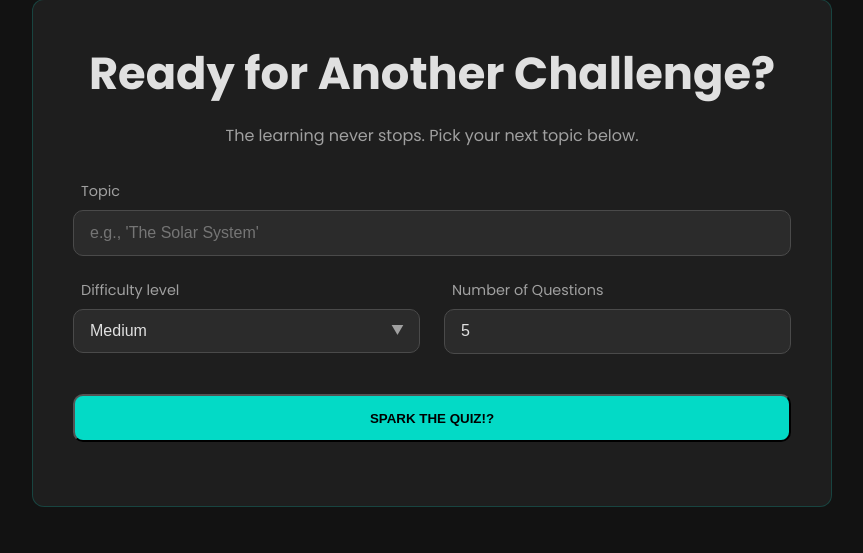
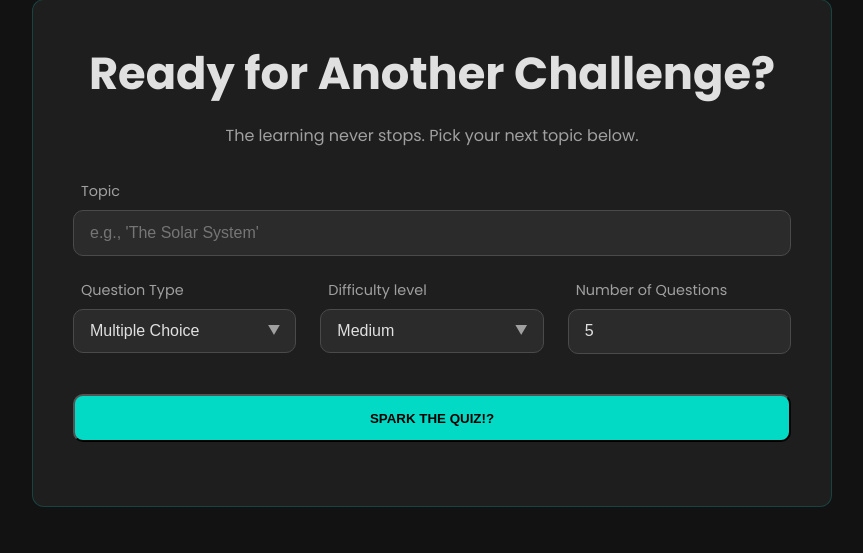
Before and after one commit to Pratibha65/QuizzSpark, a Flask app: page / in a window 1280 px wide. Shown: the part 1549-2102 px from the top of the page, without its empty margins (208-1071 px from the left). Run offline with Flask 3, Linux system fonts and the light colour scheme.

Commit message:
Updated code

```diff
--- a/app.py
+++ b/app.py
@@ -1,6 +1,7 @@
 from flask import Flask, render_template, request, jsonify, session, send_file
 from reportlab.platypus import SimpleDocTemplate, Paragraph, Spacer
-from reportlab.lib.styles import getSampleStyleSheet
+from reportlab.lib import colors
+from reportlab.lib.styles import getSampleStyleSheet, ParagraphStyle
 from reportlab.lib.pagesizes import A4
 from reportlab.pdfgen import canvas
 from PyPDF2 import PdfReader, PdfWriter
@@ -77,6 +78,7 @@ def ask_gemini():
     difficulty = request.json.get('difficulty', 'medium')
     num_questions = int(request.json.get('num_questions', 10))
     language = session.get('language', 'en')  # default English
+    question_type = request.json.get('question_type', 'multiple-choice')
 
     batch_size = 10  # how many questions to fetch per call
     all_questions = []
@@ -86,20 +88,39 @@ def ask_gemini():
         remaining = num_questions - len(all_questions)
         count = min(batch_size, remaining)
 
-        user_query = f"""
-        Generate exactly {count} multiple-choice questions on the topic "{topic}".
-        Difficulty: {difficulty}. The quiz must be strictly in language {language}.
-        Each question must have 4 options labeled A-D, and the correct answer in a separate field.
+        if question_type == 'true-false':
+            user_query = f"""
+            Generate exactly {count} true/false questions on the topic "{topic}".
+            Difficulty: {difficulty}. The quiz must be strictly in language {language}.
+            Each question must have exactly two options labeled A and B, "A. True" and "B. False". The correct answer must be in a separate field. Also, provide an explanation for the correct answer.
 
-        Respond strictly in this JSON format:
-        [
-        {{
-            "question": "...",
-            "options": ["A. ...", "B. ...", "C. ...", "D. ..."],
-            "answer": "B"
-        }}
-        ]
-        """
+            Respond strictly in this JSON format:
+            [
+            {{
+                "question": "...",
+                "options": ["A. True", "B. False"],
+                "answer": "A",
+                "explanation":"This is the explanation for the correct answer..."
+            }}
+            ]
+            """
+        else:
+            user_query = f"""
+            Generate exactly {count} multiple-choice questions on the topic "{topic}".
+            Difficulty: {difficulty}. The quiz must be strictly in language {language}.
+            Each question must have 4 options labeled A-D, and the correct answer in a separate field.
+            Also, provide an explanation for the correct answer.
+
+            Respond strictly in this JSON format:
+            [
+            {{
+                "question": "...",
+                "options": ["A. ...", "B. ...", "C. ...", "D. ..."],
+                "answer": "B"
+                "explanation":"This is the explanation for the correct answer..."
+            }}
+            ]
+            """
 
         response = model.generate_content(user_query)
         raw_text = response.text.strip()
@@ -115,7 +136,7 @@ def ask_gemini():
         for q in quiz_batch:
             opts = [opt.strip() for opt in q["options"]]
             ans = q["answer"].strip().upper()[:1]  # A/B/C/D
-            all_questions.append({"question": q["question"], "options": opts})
+            all_questions.append({"question": q["question"], "options": opts, "explanation": q.get("explanation", "No explanation provided.")})
             all_answers.append(ans)
 
     # keep only requested amount (in case model overshot)
@@ -129,6 +150,7 @@ def ask_gemini():
     session["difficulty"] = difficulty
     session["num_questions"] = num_questions
 
+
     return jsonify({"quiz": all_questions})
 
 @app.route('/submit-quiz', methods=['POST'])
@@ -139,19 +161,22 @@ def submit_quiz():
         quiz = session.get("quiz", [])
         topic = session.get("topic", "Unknown")
         difficulty = session.get("difficulty", "Unknown")
+        explanations = [q.get('explanation') for q in quiz]
 
         score = 0
         feedback = []
         for i, user_ans in enumerate(user_answers):
             user_ans = user_ans.strip().upper()[:1]
             correct = correct_answers[i] if i < len(correct_answers) else ""
+            explanation = explanations[i] if i < len(explanations) else ""
             is_correct = user_ans == correct
             feedback.append({
                 "question_number": i + 1,
                 "question": quiz[i]["question"] if i < len(quiz) else "",
                 "user_answer": user_ans,
                 "correct_answer": correct,
-                "is_correct": is_correct
+                "is_correct": is_correct,
+                "explanation": explanation
             })
             if is_correct:
                 score += 1
@@ -165,7 +190,8 @@ def submit_quiz():
             "total": len(correct_answers),
             "feedback": feedback,
             "topic": topic,
-            "difficulty": difficulty
+            "difficulty": difficulty,
+            "quiz": quiz
         })
     except Exception as e:
         print("Error in /submit-quiz:", e)
@@ -205,15 +231,23 @@ def download_pdf():
         quiz = session.get("quiz", [])
         # ... (get all your other session data as before)
         user_answers = session.get("user_answers", [])
+        correct_answers = session.get('answers', [])
         score = session.get("score", 0)
         topic = session.get("topic", "Unknown")
         difficulty = session.get("difficulty", "Unknown")
 
         content_buffer = io.BytesIO()
         doc = SimpleDocTemplate(content_buffer, pagesize=A4)
+
         styles = getSampleStyleSheet()
+        green_style = ParagraphStyle(
+            name='GreenNormal',
+            parent=styles['Normal'],
+            textColor=colors.green
+        )
+
         elements = []
-        # ... (your existing code to build the 'elements' list with paragraphs is perfect)
+
         # Title
         elements.append(Paragraph(f"<b>Quiz Results</b>", styles['Title']))
         elements.append(Spacer(1, 12))
@@ -221,13 +255,36 @@ def download_pdf():
         elements.append(Paragraph(f"Difficulty: {difficulty}", styles['Normal']))
         elements.append(Paragraph(f"Score: {score}/{len(quiz)}", styles['Normal']))
         elements.append(Spacer(1, 24))
+
         # Loop for questions
         for i, q in enumerate(quiz):
             elements.append(Paragraph(f"Q{i+1}. {q['question']}", styles['Heading3']))
+
+            # Find the full option text for the correct answer
+            correct_ans_letter = correct_answers[i] if i < len(correct_answers) else ""
+            correct_ans_text = next((opt for opt in q.get("options", []) if opt.startswith(correct_ans_letter)), "Not found")
+
             for opt in q.get("options", []):
-                elements.append(Paragraph(opt, styles['Normal']))
-            user_ans = user_answers[i] if i < len(user_answers) else "Not answered"
-            elements.append(Paragraph(f"Your Answer: {user_ans}", styles['Normal']))
+                if opt == correct_ans_text:
+                    elements.append(Paragraph(opt, green_style))
+                else:
+                    elements.append(Paragraph(opt, styles['Normal']))
+
+            user_ans_text = "Not answered"
+            if i < len(user_answers) and user_answers[i]:
+                # Find the full option text for the user's answer
+                user_ans_text = next((opt for opt in q.get("options", []) if opt.startswith(user_answers[i])), "Not answered")
+
+
+
+            explanation = q.get("explanation", "No explanation provided.")
+
+            elements.append(Spacer(1, 6))
+            elements.append(Paragraph(f"Your Answer: {user_ans_text}", styles['Normal']))
+            elements.append(Spacer(1, 6))
+            elements.append(Paragraph(f"Correct Answer: {correct_ans_text}", styles['Normal']))
+            elements.append(Spacer(1, 6))
+            elements.append(Paragraph(f"<b>Explanation:</b> {explanation}", styles['Normal']))
             elements.append(Spacer(1, 12))
 
         doc.build(elements)
--- a/templates/index.html
+++ b/templates/index.html
@@ -117,6 +117,13 @@
             </div>
             <div class="options-row">
                 <div class="option-item">
+                    <label for="hero-questionType">Type</label>
+                    <select id="hero-questionType">
+                        <option value="multiple-choice" selected>Multiple Choice</option>
+                        <option value="true-false">True/False</option>
+                    </select>
+                </div>
+                <div class="option-item">
                     <label for="hero-difficulty">{{ _('Difficulty')}}</label>
                     <select id="hero-difficulty">
                         <option value="easy">{{ _('Easy')}}</option>
@@ -170,6 +177,15 @@
     </div>
 
     <div class="form-row">
+        <div class="form-group">
+            <label for="questionType">Question Type</label>
+            <div class="select-wrapper">
+                <select id="questionType">
+                    <option value="multiple-choice" selected>Multiple Choice</option>
+                    <option value="true-false">True/False</option>
+                </select>
+            </div>
+        </div>
         <div class="form-group">
             <label for="difficulty">{{ _('Difficulty level')}}</label>
             <div class="select-wrapper">
@@ -334,6 +350,9 @@
         const loadingContainer = document.getElementById('loading-container');
         const quizContainer = document.getElementById('quiz-container');
         const resultsContainer = document.getElementById('results-container');
+        // In index.html, inside the <script> tags
+        const heroQuestionTypeSelect = document.getElementById('hero-questionType');
+        const mainQuestionTypeSelect = document.getElementById('questionType');
 
         // =================================================================
         // Main & Hero Form Selectors
@@ -393,7 +412,7 @@
 
 
 
-        async function sendQuery(topic, difficulty, numQuestions) {
+        async function sendQuery(topic, difficulty, numQuestions, questionType) {
         if (!topic) {
             // Find which form is visible to shake it
             const visibleForm = document.getElementById('unified-form-container').offsetParent ?
@@ -414,7 +433,7 @@
             const response = await fetch('/ask-gemini', {
                 method: 'POST',
                 headers: { 'Content-Type': 'application/json' },
-                body: JSON.stringify({ topic, difficulty, num_questions: numQuestions })
+                body: JSON.stringify({ topic, difficulty, num_questions: numQuestions, question_type: questionType})
             });
 
             if (!response.ok) {
@@ -562,12 +581,27 @@
             feedbackHeader.textContent = t.reviewAnswers;
             resultsContainer.appendChild(feedbackHeader);
 
+            const quizData = result.quiz;
+
             result.feedback.forEach(fb => {
                 const el = document.createElement('div');
                 el.className = `feedback-item ${fb.is_correct ? 'correct' : 'incorrect'}`;
+
+                const originalQuestion = quizData[fb.question_number - 1];
+
+                const userOption = originalQuestion.options.find(opt => opt.startsWith(fb.user_answer));
+
+                const correctOption = originalQuestion.options.find(opt => opt.startsWith(fb.correct_answer));
+
+
                 el.innerHTML = `
-                    <p><strong>Q${fb.question_number}:</strong> ${t.yourAnswer}: ${fb.user_answer || t.notAnswered}</p>
-                    <p>${t.correctAnswer}: <strong>${fb.correct_answer}</strong></p>
+                    <h4>Question:</h4>
+                    <p>${fb.question}</p>
+                    <h4>Your Answer:</h4>
+                    <p>${userOption || t.notAnswered}</p>
+                    <h4>Correct Answer:</h4>
+                    <p>${correctOption}</p>
+                    ${fb.explanation ? `<h4>Explanation:</h4><p>${fb.explanation}</p>` : ''}
                 `;
                 resultsContainer.appendChild(el);
             });
@@ -661,7 +695,8 @@
             const topic = heroTopicInput.value.trim();
             const difficulty = heroDifficultySelect.value;
             const numQuestions = parseInt(heroNumQuestionsInput.value, 10);
-            sendQuery(topic, difficulty, numQuestions);
+            const questionType = heroQuestionTypeSelect.value;
+            sendQuery(topic, difficulty, numQuestions, questionType);
         });
 
         // Add this new listener for the second form's button
@@ -671,7 +706,8 @@
             const topic = mainTopicInput.value.trim();
             const difficulty = mainDifficultySelect.value;
             const numQuestions = parseInt(mainNumQuestionsInput.value, 10);
-            sendQuery(topic, difficulty, numQuestions);
+            const questionType = mainQuestionTypeSelect.value;
+            sendQuery(topic, difficulty, numQuestions, questionType);
         });
 
         const suggestionsContainer = document.querySelector('.topic-suggestions');
```
